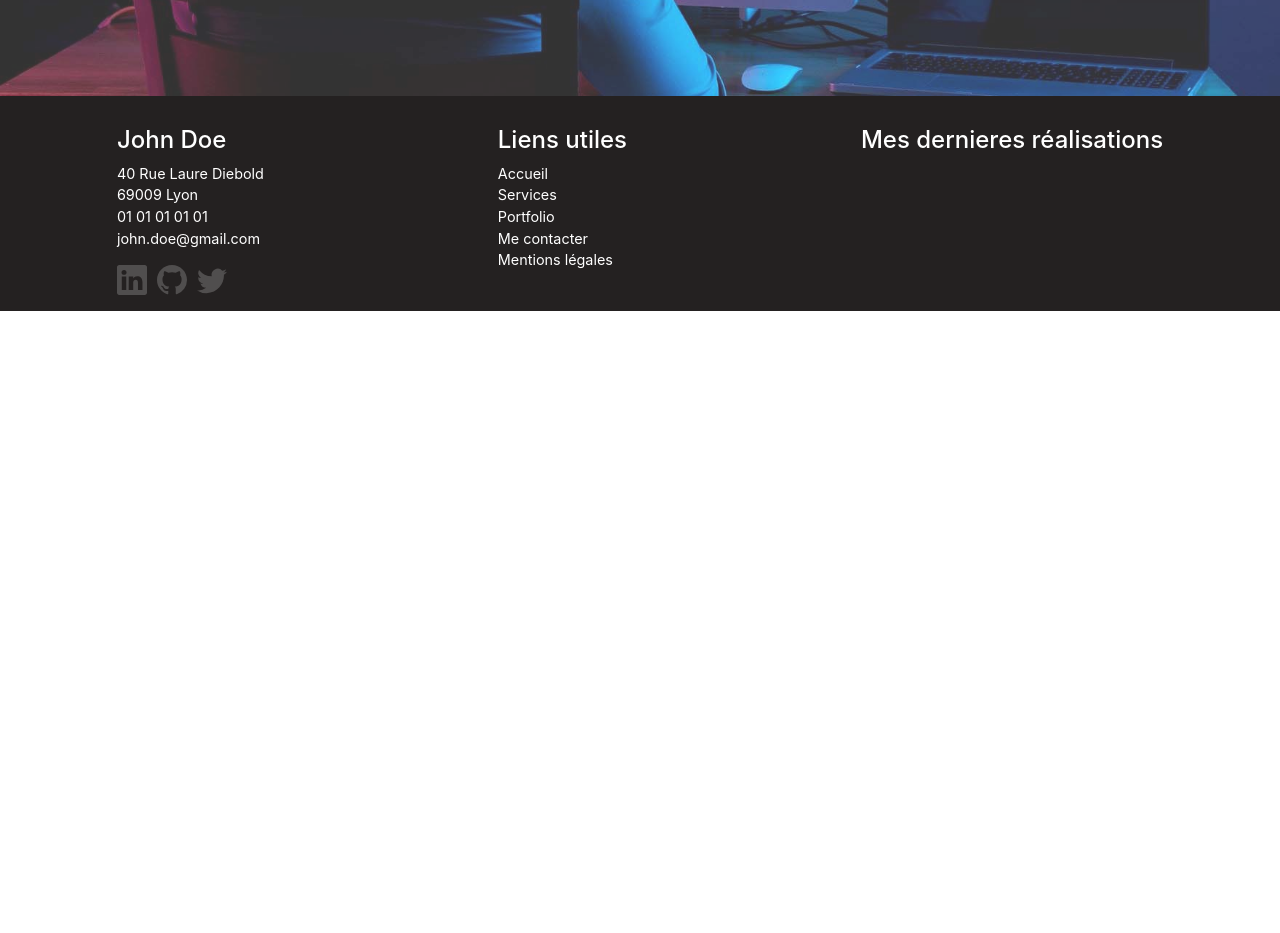
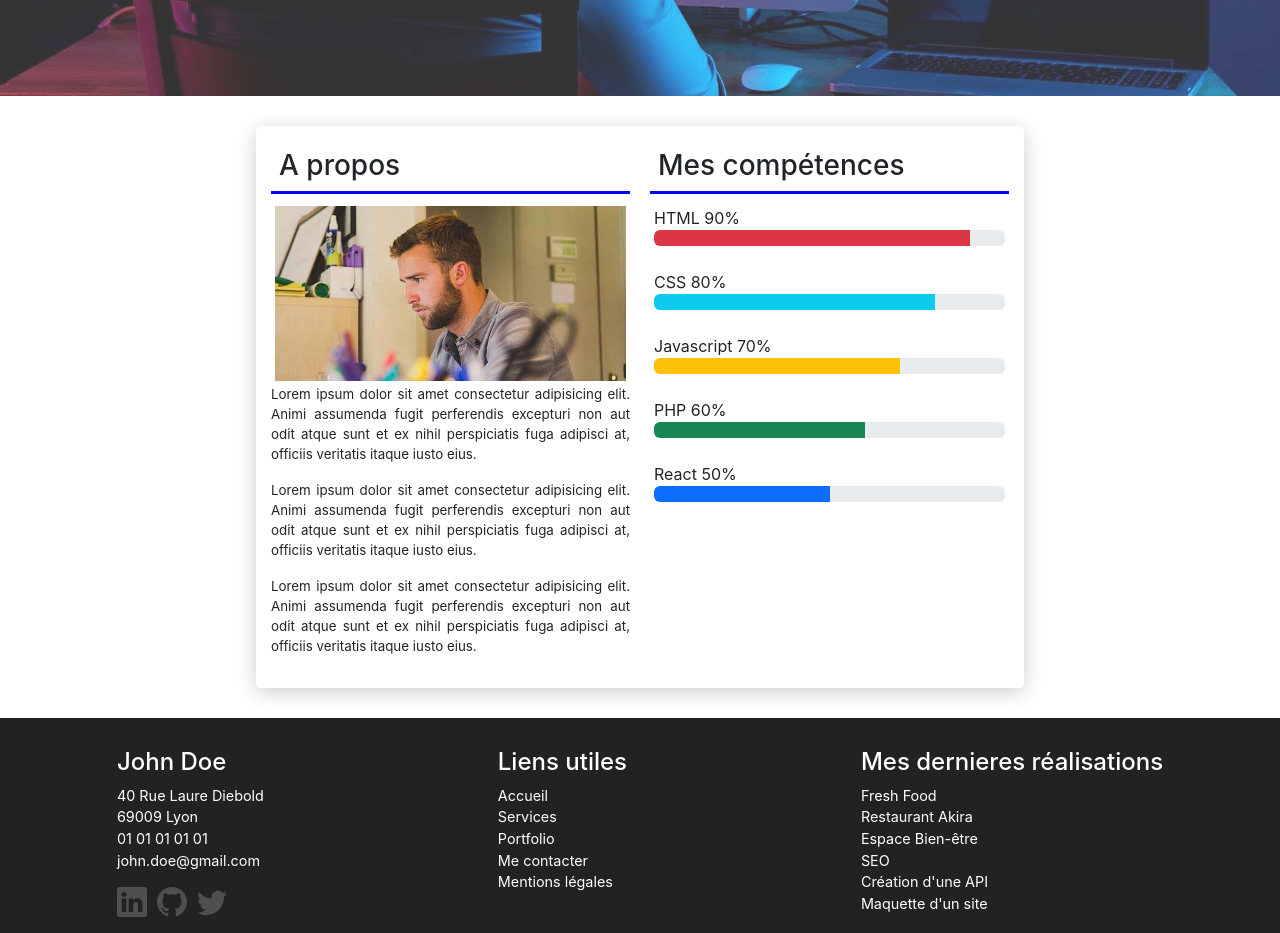
Before and after one commit to Dinid89/AMELIN_DAVID_DEVOIR_5_PORTFOLIO, a React (Create React App) app: page /Home in a window 1280 px wide. Shown: the part 760-1693 px from the top of the page. Before the commit the page ends 1071 px from the top, so only its background shows below. Built offline with nearby package versions, Linux system fonts and the light colour scheme.

Commit message:
Page Home progress

```diff
--- a/src/Components/Footer.css
+++ b/src/Components/Footer.css
@@ -11,7 +11,7 @@
 }
 
 .footerLink:hover {
-    text-decoration: underline;
+    font-weight: bold;
     color: white;
 }
 
--- a/src/Components/Footer.jsx
+++ b/src/Components/Footer.jsx
@@ -37,6 +37,12 @@ const Footer = () => {
             </div>
             <div className="d-flex flex-column mb-3">
                <h4>Mes dernieres réalisations</h4>
+               <NavLink to="/Portfolio" className="footerLink">Fresh Food</NavLink>
+               <NavLink to="/Portfolio" className="footerLink">Restaurant Akira</NavLink>
+               <NavLink to="/Portfolio" className="footerLink">Espace Bien-être</NavLink>
+               <NavLink to="/Portfolio" className="footerLink">SEO</NavLink>
+               <NavLink to="/Portfolio" className="footerLink">Création d'une API</NavLink>
+               <NavLink to="/Portfolio" className="footerLink">Maquette d'un site</NavLink>
             </div>
          </div>
         </>
--- a/src/pages/Home.jsx
+++ b/src/pages/Home.jsx
@@ -1,9 +1,14 @@
 import "./home.css";
 import heroBg from "../images/hero-bg.jpg";
+import johnDoeabout from "../images/john-doe-about.jpg";
+import { useState } from "react";
+
 
 const Home = () => {
+    const [progress, setProgress] = useState(40);
     return (
     <>
+    <main>
         <div className="container-fluid px-0">
             <section className="Hero">
                 <div className="title text-center">
@@ -12,7 +17,61 @@ const Home = () => {
                 </div>
             <button className="btnInfo display-10 lg-5">En savoir plus</button>
             </section>
+
+            <section className="JohnDoe d-flex flex-row">
+                <div className="about d-flex flex-column justify-content-center">
+                    <h3 className="titleAbout p-2">A propos</h3>
+                    <img className="img-fluid p-1" src={johnDoeabout} alt="john doe"/>
+                    <p>
+                        Lorem ipsum dolor sit amet consectetur adipisicing elit. Animi assumenda fugit perferendis
+                        excepturi non aut odit atque sunt et ex nihil perspiciatis fuga adipisci at, officiis veritatis itaque
+                        iusto eius.
+                    </p>
+                    <p>
+                        Lorem ipsum dolor sit amet consectetur adipisicing elit. Animi assumenda fugit perferendis
+                        excepturi non aut odit atque sunt et ex nihil perspiciatis fuga adipisci at, officiis veritatis itaque
+                        iusto eius.
+                    </p>
+                    <p>
+                        Lorem ipsum dolor sit amet consectetur adipisicing elit. Animi assumenda fugit perferendis
+                        excepturi non aut odit atque sunt et ex nihil perspiciatis fuga adipisci at, officiis veritatis itaque
+                        iusto eius.
+                    </p>
                 </div>
+                <div className="competences d-flex-row flex-lg-row ">
+                    <h3 className="titleAbout p-2">Mes compétences</h3>
+                    <p className="p-1">HTML 90%
+                        <div className="progress">
+                            <div className="progress-bar bg-danger" role="progressbar" aria-label="Success example" style={{ width: "90%" }} aria-valuenow={25} aria-valuemin={0} aria-valuemax={100}></div>
+                        </div>
+                    </p>
+                    <p className="p-1">CSS 80%
+                        <div className="progress">
+                            <div className="progress-bar bg-info" role="progressbar" aria-label="Info example" style={{ width: "80%" }} aria-valuenow={50} aria-valuemin={0} aria-valuemax={100}></div>
+                        </div>
+                    </p>
+                    <p className="p-1">Javascript 70%
+                        <div className="progress">
+                            <div className="progress-bar bg-warning" role="progressbar" aria-label="Warning example" style={{ width: "70%" }} aria-valuenow={75} aria-valuemin={0} aria-valuemax={100}></div>
+                        </div>
+                    </p>
+                    <p className="p-1">PHP 60%
+                        <div className="progress">
+                            <div className="progress-bar bg-success" role="progressbar" aria-label="Danger example" style={{ width: "60%" }} aria-valuenow={100} aria-valuemin={0} aria-valuemax={100}></div>
+                        </div>
+                    </p>
+                    <p className="p-1">React 50%
+                        <div className="progress">
+                            <div className="progress-bar bg-primary" role="progressbar" aria-label="Danger example" style={{ width: "50%" }} aria-valuenow={100} aria-valuemin={0} aria-valuemax={100}></div>
+                        </div>
+                    </p>
+
+                </div>
+            </section>
+
+        </div>
+
+    </main>
     </>
     )
 }
--- a/src/pages/home.css
+++ b/src/pages/home.css
@@ -16,6 +16,7 @@
     text-align: center;
     height: 100vh;
     gap: 20px;
+    margin-bottom: 30px;
 
 }
  h1, h2 {
@@ -28,3 +29,32 @@
     border-radius: 5px;
     padding: 10px;
 }
+
+.titleAbout {
+    border-bottom: 3px solid blue;
+}
+
+.JohnDoe {
+    margin: 0 auto;
+    margin-bottom: 30px;
+    width: 60%;
+    gap: 20px;
+    justify-content: center;
+    border-radius: 5px;
+    box-shadow: 0 4px 20px rgba(0, 0, 0, 0.2);
+    padding: 15px;
+}
+
+.about p {
+    font-size: smaller;
+    text-align: justify;
+}
+.about {
+    bordr: 1px solid red;
+    width: 50%;
+}
+
+.competences {
+    brder: 1px solid green;
+    width: 50%;
+}
```
Lines whose indentation alone changed are shown as unchanged.
